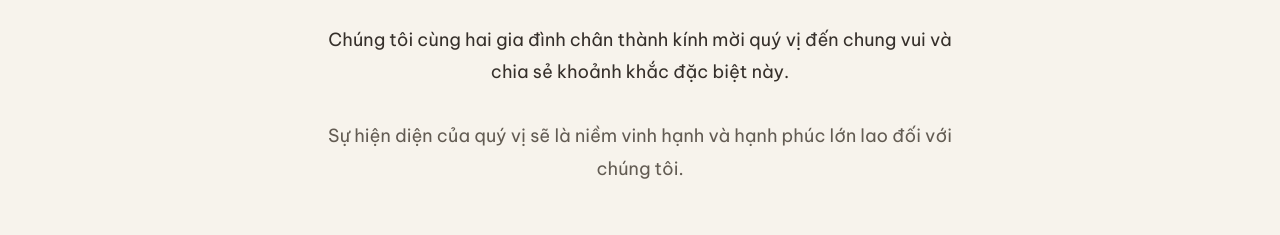
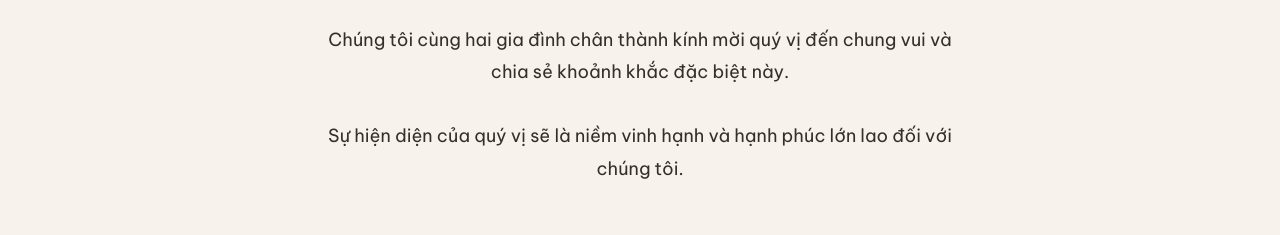
Before and after one commit to vothaingoc/wedding-invitation-vietnamese, a Next.js app: page / in a window 1280 px wide. Shown: the part 1240-1475 px from the top of the page. Built offline with nearby package versions, Linux system fonts and the light colour scheme.

Commit message:
sua noi dung

```diff
--- a/app/globals.css
+++ b/app/globals.css
@@ -309,7 +309,7 @@ main {
 
 .invitation-copy .invitation-closing {
   margin-top: var(--space-32);
-  color: var(--olive-deep);
+  color: var(--ink);
   font-weight: 400;
 }
 
```
